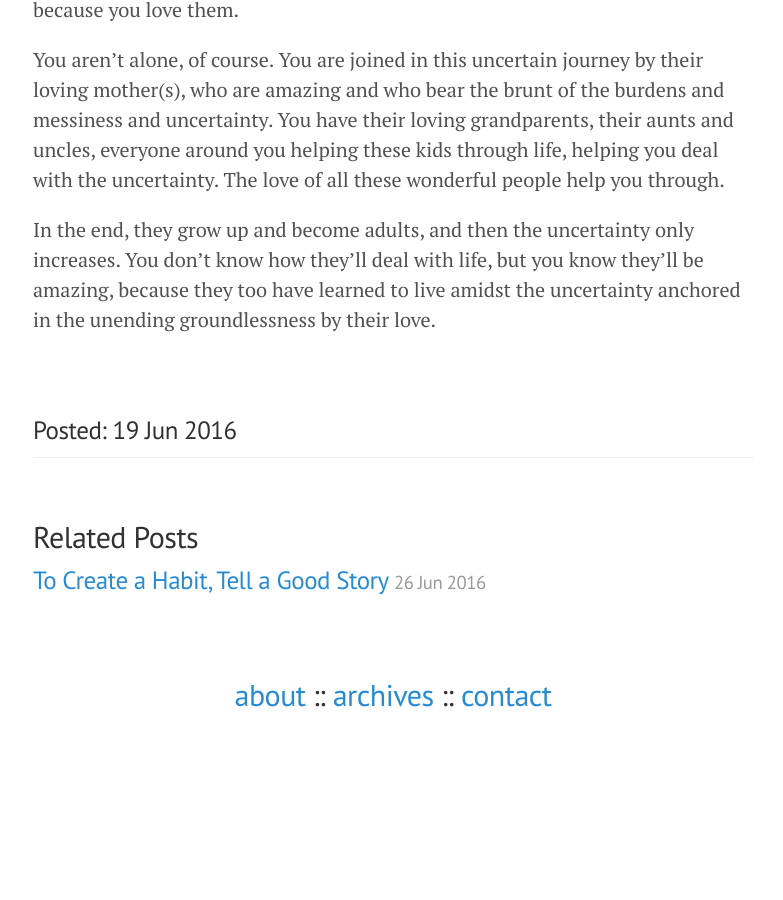
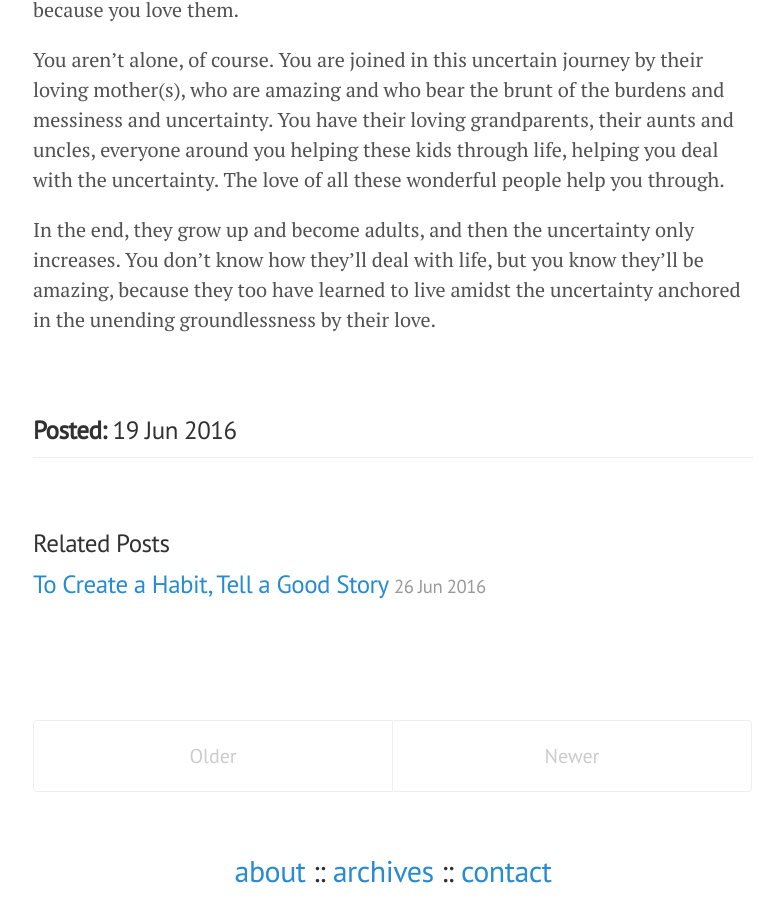
Before and after one commit to dhanielogy/dhanielogy.github.io, a Jekyll site: the page built from _posts/2016-06-19-on-being-a-dad.markdown, in a window 1280 px wide and 900 px high, scrolled down 1477 px. Shown: the whole window, without its empty margins (247-1030 px from the left). Built offline with Jekyll 4.4.1, drawn with Linux system fonts in a browser that asks for light colours; before the commit the page ends 2201 px from its top, so only the background shows below that.

Commit message:
Update post.html

```diff
--- a/_layouts/post.html
+++ b/_layouts/post.html
@@ -7,9 +7,9 @@
 <medium><center>By <a href="/about.html">Dhaniel Whisnu</a></center></medium><br>
   {{ content }}
 </div>
-<h3>Posted: {{ page.date | date_to_string }}</h3>
+<h3><b>Posted:</b> {{ page.date | date_to_string }}</h3>
 <div class="related">
-  <h2>Related Posts</h2>
+  <h3>Related Posts</h3>
   <ul class="related-posts">
     {% for post in site.related_posts limit:3 %}
       <li>
@@ -23,3 +23,20 @@
     {% endfor %}
   </ul>
 </div>
+
+<div class="pagination">
+  {% if paginator.next_page %}
+    <a class="pagination-item older" href="/page{{paginator.next_page}}">Older</a>
+  {% else %}
+    <span class="pagination-item older">Older</span>
+  {% endif %}
+  {% if paginator.previous_page %}
+    {% if paginator.page == 2 %}
+      <a class="pagination-item newer" href="/">Newer</a>
+    {% else %}
+      <a class="pagination-item newer" href="/page{{paginator.previous_page}}">Newer</a>
+    {% endif %}
+  {% else %}
+    <span class="pagination-item newer">Newer</span>
+  {% endif %}
+</div>
```
